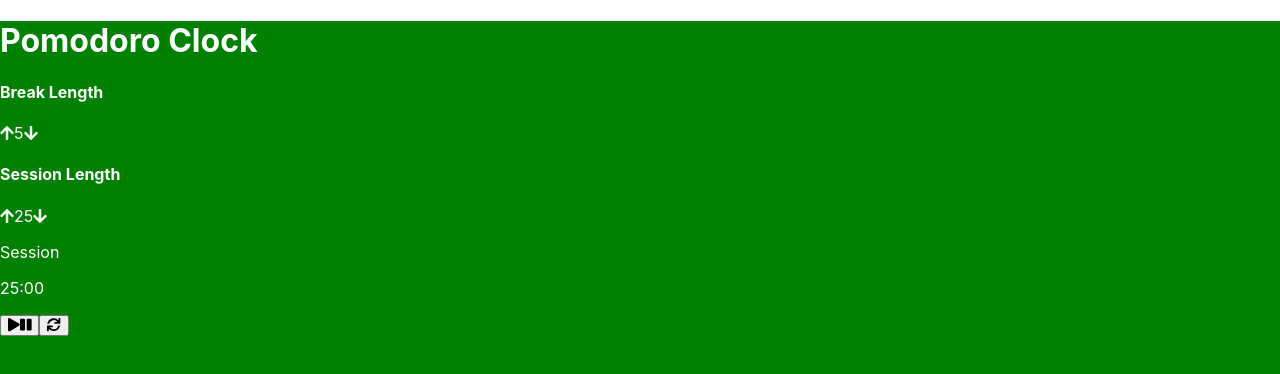
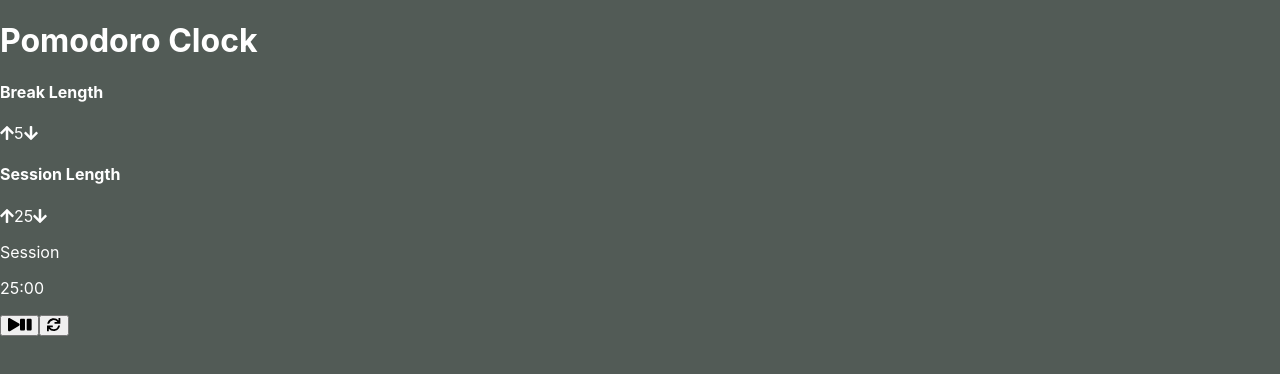
Before and after one commit to rizsyed1/pomodoro-clock, a React (Create React App) app: page / in a window 1280 px wide. Shown: the top 374 px of the page. Built offline with nearby package versions, Linux system fonts and the light colour scheme.

Commit message:
changed background colour of app

```diff
--- a/src/App.css
+++ b/src/App.css
@@ -1,9 +1,5 @@
 html{
-  height: 100%
-}
-
-.pomodoro{
-  background-color: green;
+  background-color: #525B56;
   height: 100vh;
   color: white;
 }
```
